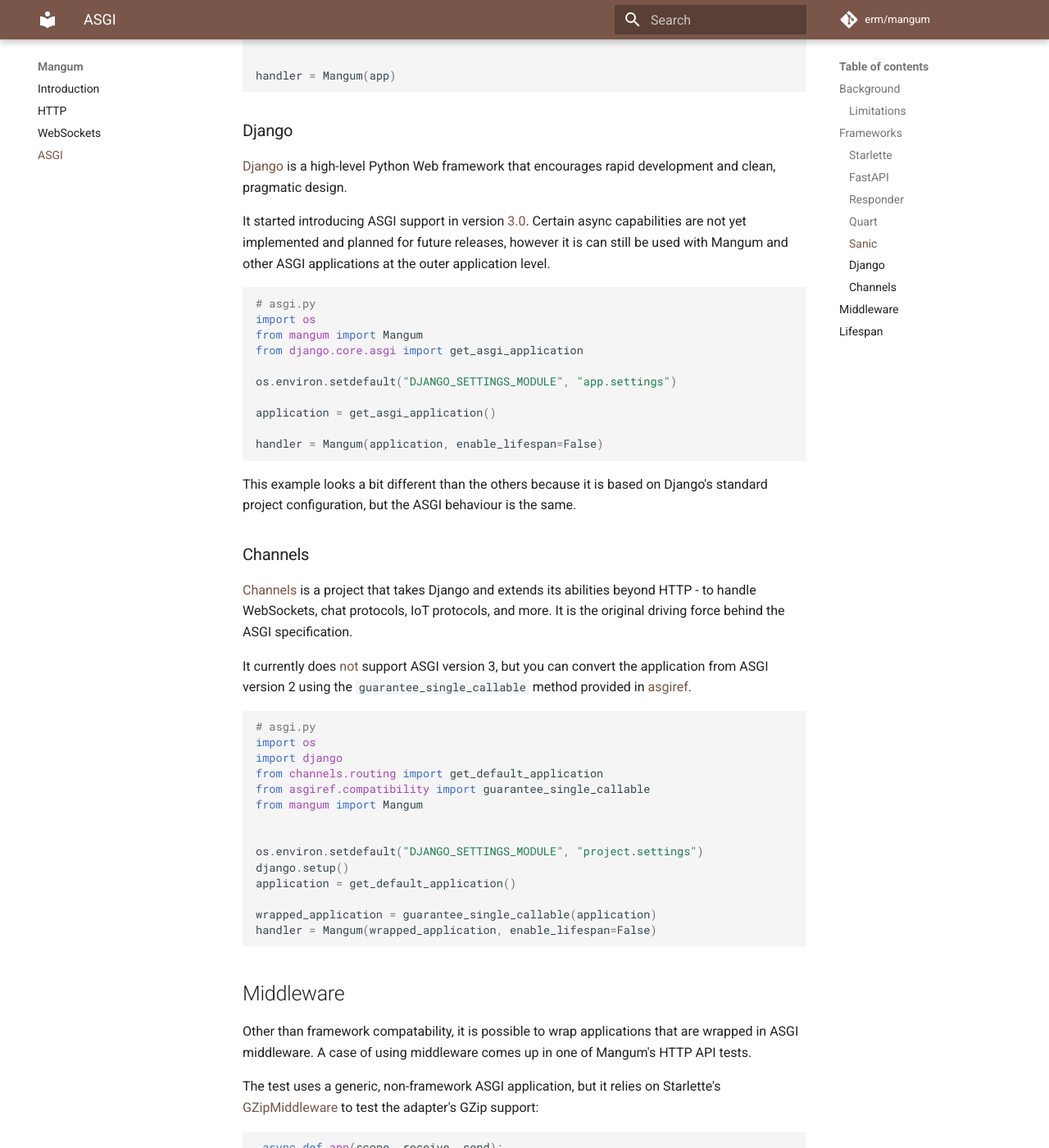
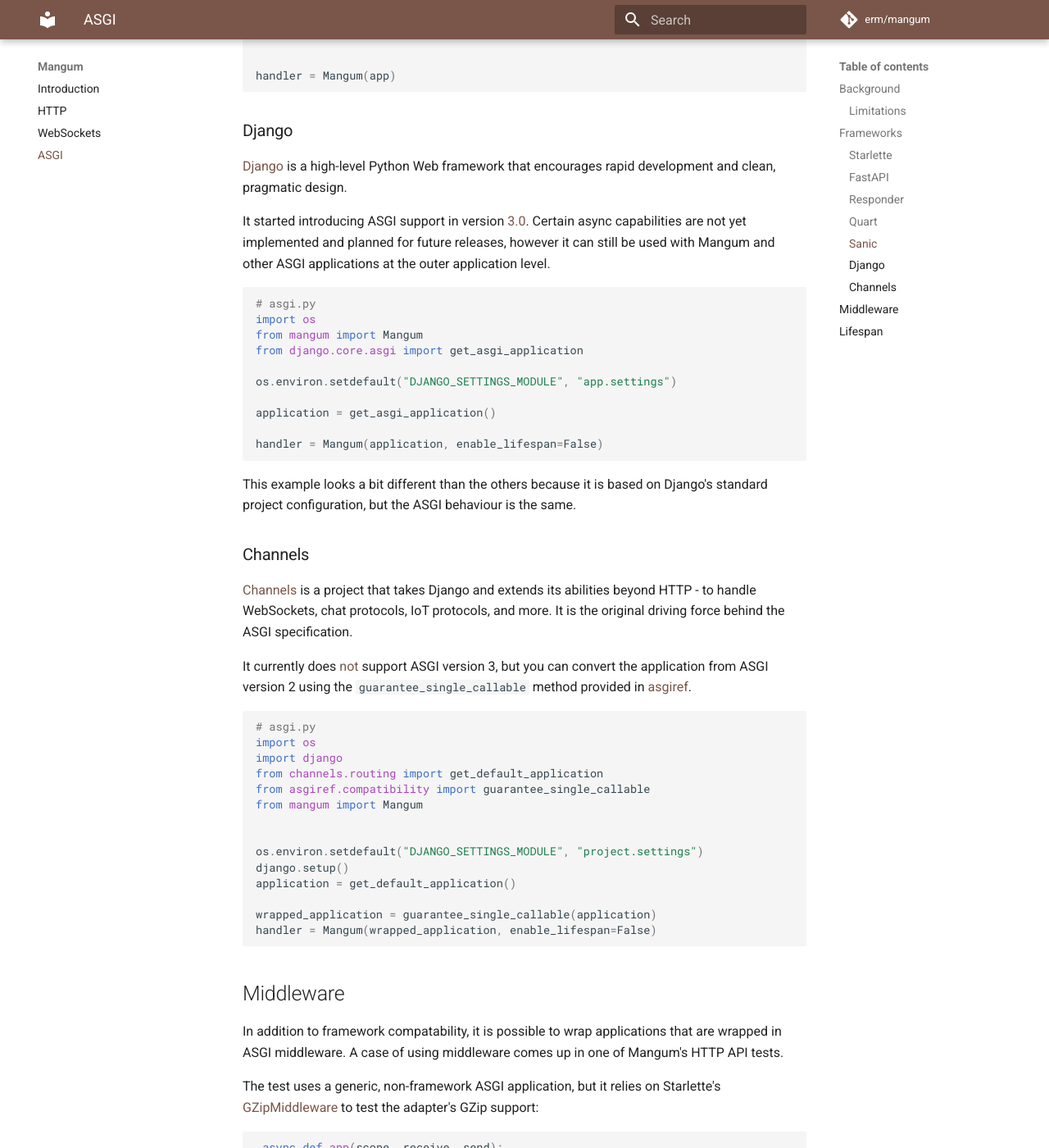
Before and after one commit to Kludex/mangum, an MkDocs documentation site: the page built from docs/asgi.md, in a window 1280 px wide and 1400 px high, scrolled down 3828 px. Shown: the whole window at 82% size. Built offline with MkDocs 1.6.1 and Material for MkDocs 9.7.7, drawn with Linux system fonts in a browser that asks for light colours; comment, search, counter and statistics services are not loaded; some of the changed text lies outside the part shown.

Commit message:
More docs fixups

````diff
--- a/docs/asgi.md
+++ b/docs/asgi.md
@@ -161,7 +161,7 @@
 
 [Django](https://docs.djangoproject.com/) is a high-level Python Web framework that encourages rapid development and clean, pragmatic design.
 
-It started introducing ASGI support in version [3.0](https://docs.djangoproject.com/en/3.0/releases/3.0/#asgi-support). Certain async capabilities are not yet implemented and planned for future releases, however it is can still be used with Mangum and other ASGI applications at the outer application level.
+It started introducing ASGI support in version [3.0](https://docs.djangoproject.com/en/3.0/releases/3.0/#asgi-support). Certain async capabilities are not yet implemented and planned for future releases, however it can still be used with Mangum and other ASGI applications at the outer application level.
 
 ```python
 # asgi.py
@@ -204,7 +204,7 @@
 
 ## Middleware
 
-Other than framework compatability, it is possible to wrap applications that are wrapped in ASGI middleware. A case of using middleware comes up in one of Mangum's HTTP API tests.
+In addition to framework compatability, it is possible to wrap applications that are wrapped in ASGI middleware. A case of using middleware comes up in one of Mangum's HTTP API tests.
 
 The test uses a generic, non-framework ASGI application, but it relies on Starlette's [GZipMiddleware](https://www.starlette.io/middleware/#gzipmiddleware) to test the adapter's GZip support:
 
````
Also changed, not shown: other parts of docs/asgi.md (+2 -2 lines).
